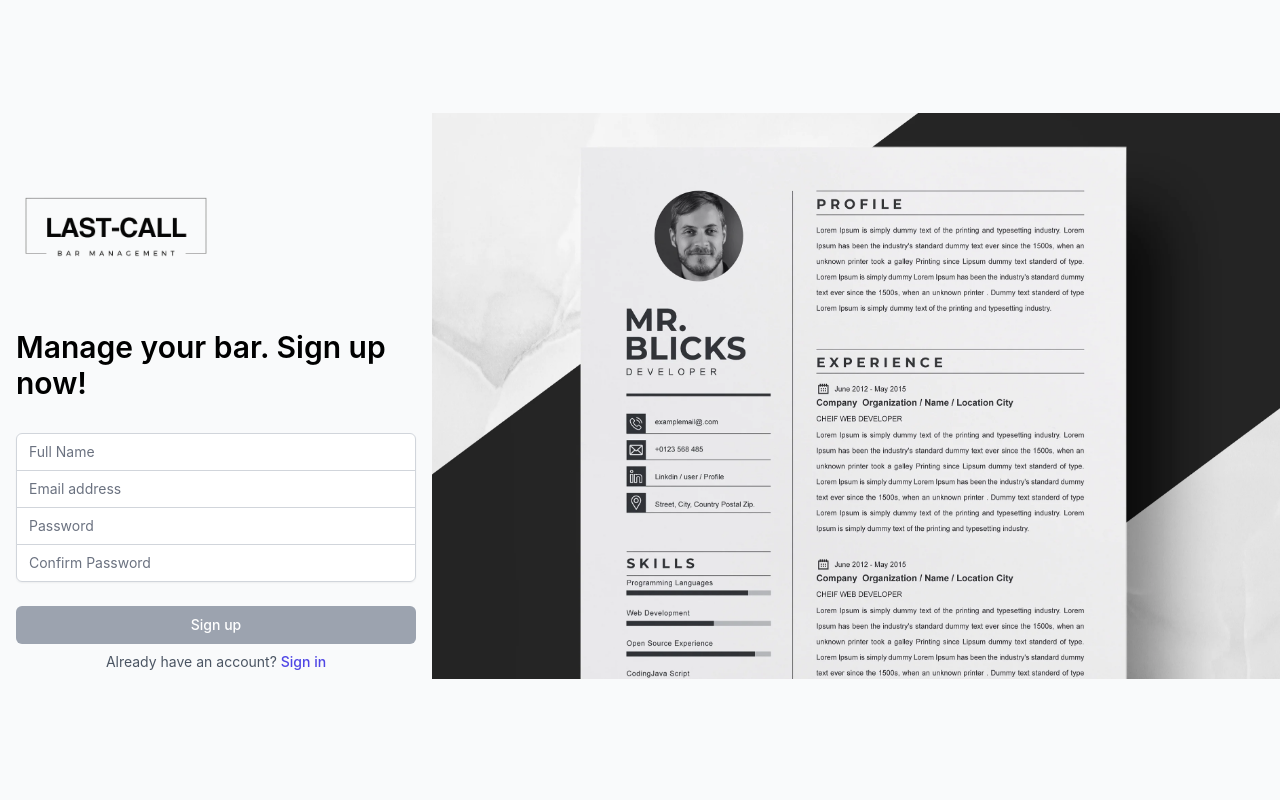
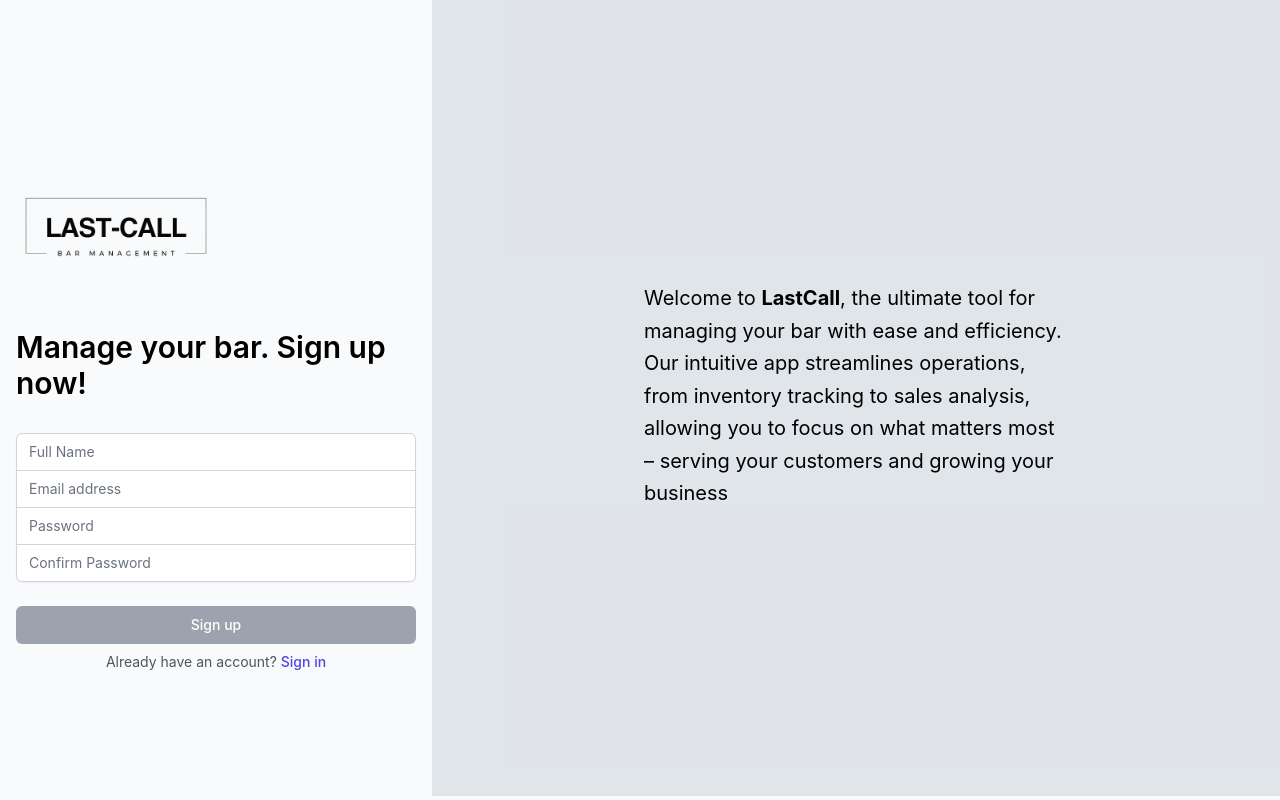
Before and after one commit to konkazazis/LastCall-ReactFrontEnd, a React (Create React App) app: page / in a window 1280 px wide. Built offline with nearby package versions, Linux system fonts and the light colour scheme; no server answers.

Commit message:
front end landing page fixes

```diff
--- a/src/components/landingpage.js
+++ b/src/components/landingpage.js
@@ -44,6 +44,7 @@ const LandingPage = () => {
             ) : (
               <div className="w-[25rem]">
                 <div>
+                  <img src={logo} alt="" className="w-[200px] h-[200px]" />
                   <h1 className="text-3xl font-semibold mb-4">
                     Welcome back! Sign in to your account.
                   </h1>
@@ -62,9 +63,12 @@ const LandingPage = () => {
             )}
           </div>
         </div>
-        <div className="flex items-center justify-center w-[70%] h-full bg-opacity-25 mb-2">
-          <div className="">
-            <img src={CV} />
+        <div className="flex bg-slate-400 items-center justify-center w-[70%] h-full bg-opacity-25 mb-2">
+          <div className=" w-[50%] text-xl leading-relaxed">
+            Welcome to <b>LastCall</b>, the ultimate tool for managing your bar
+            with ease and efficiency. Our intuitive app streamlines operations,
+            from inventory tracking to sales analysis, allowing you to focus on
+            what matters most – serving your customers and growing your business
           </div>
         </div>
       </div>
```
